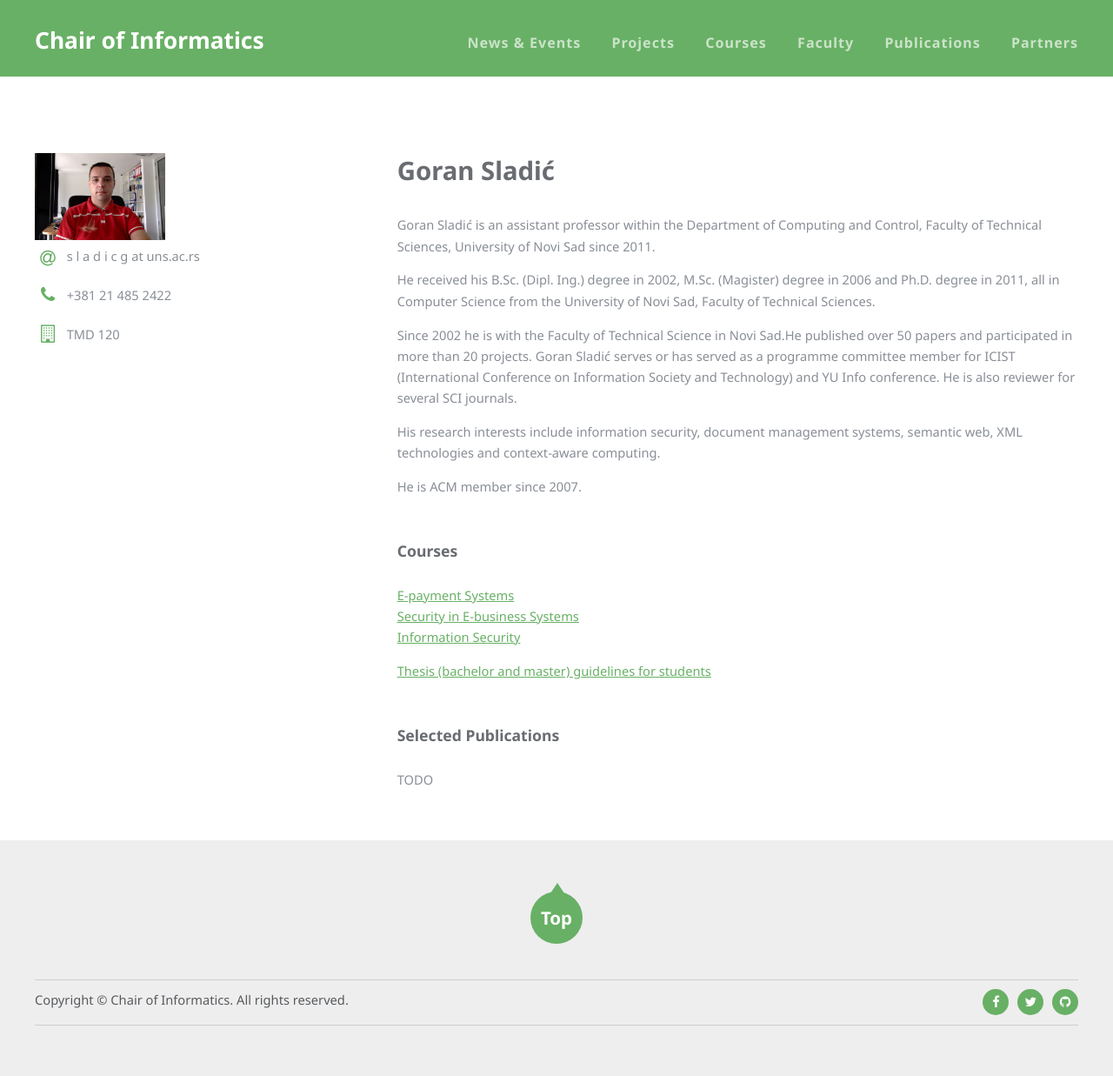
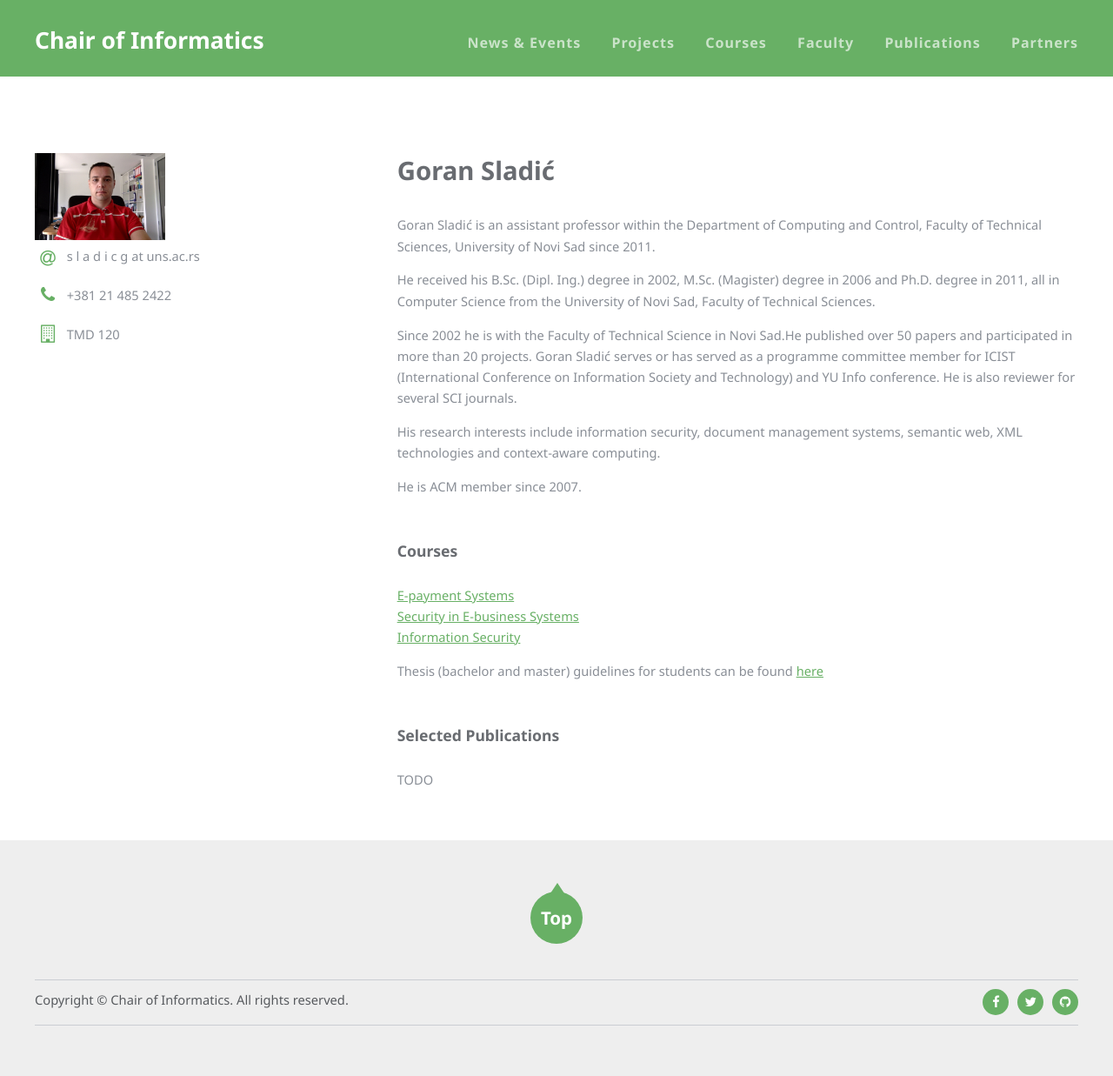
Before and after one commit to unsftn/informatika, a Jekyll site: the page built from _faculty/GoranSladic.md, in a window 1280 px wide. Shown: the whole page at 87% size. Built offline with Jekyll 4.4.1, drawn with Linux system fonts in a browser that asks for light colours.

Commit message:
Ispravka url-a za upustva za becelor/master

```diff
--- a/_faculty/GoranSladic.md
+++ b/_faculty/GoranSladic.md
@@ -27,7 +27,7 @@ He is ACM member since 2007.
 [Security in E-business Systems ]({{"/BSEP" | prepend: site.baseurl}})
 [Information Security]({{"/IB" | prepend: site.baseurl}})
 
-[Thesis (bachelor and master) guidelines for students]("{{"/thesis/" | prepend: site.baseurl}})
+Thesis (bachelor and master) guidelines for students can be found [here]("{{"/thesis/" | prepend: site.baseurl}})
 
 ### Selected Publications
 
```
